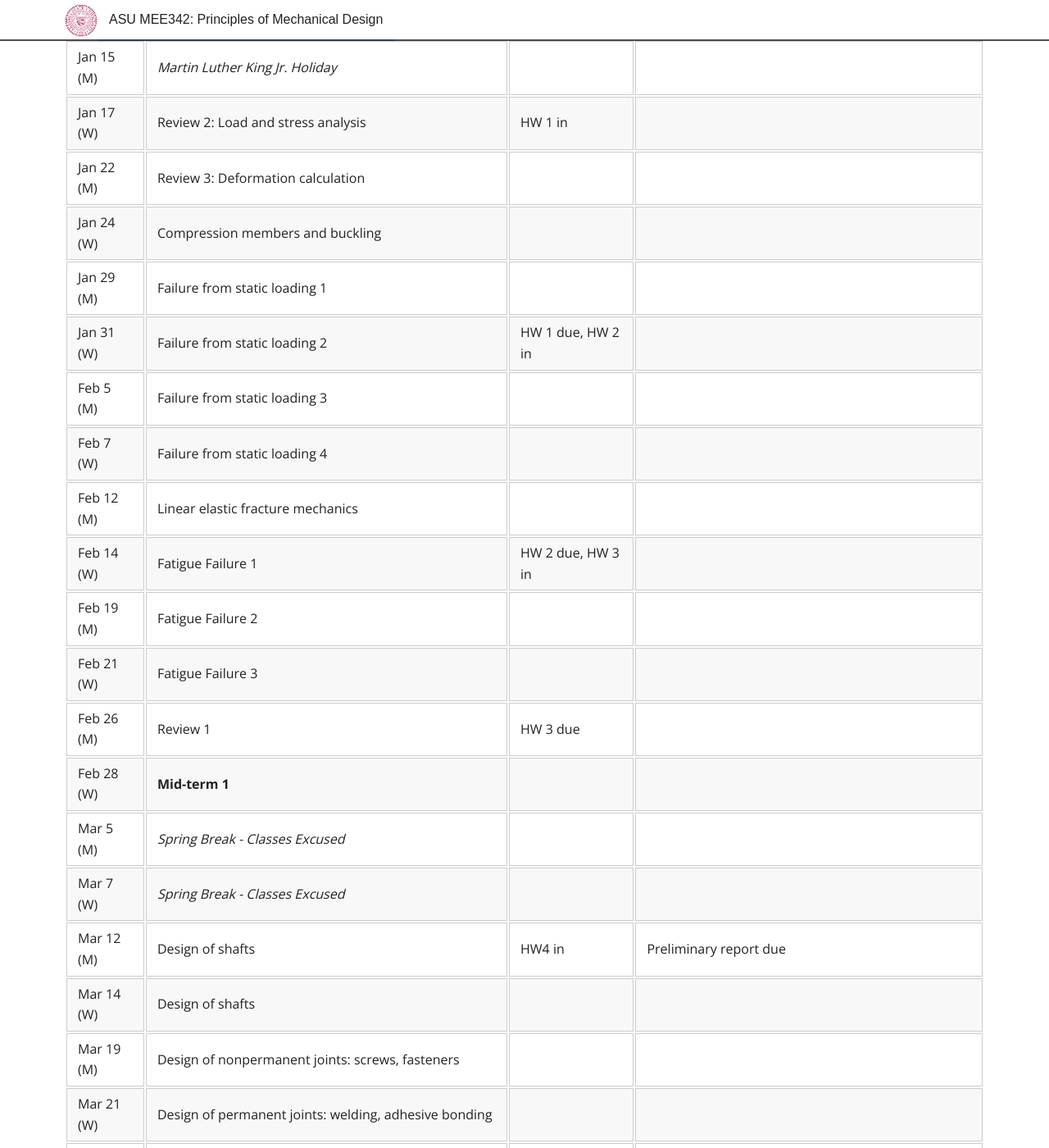
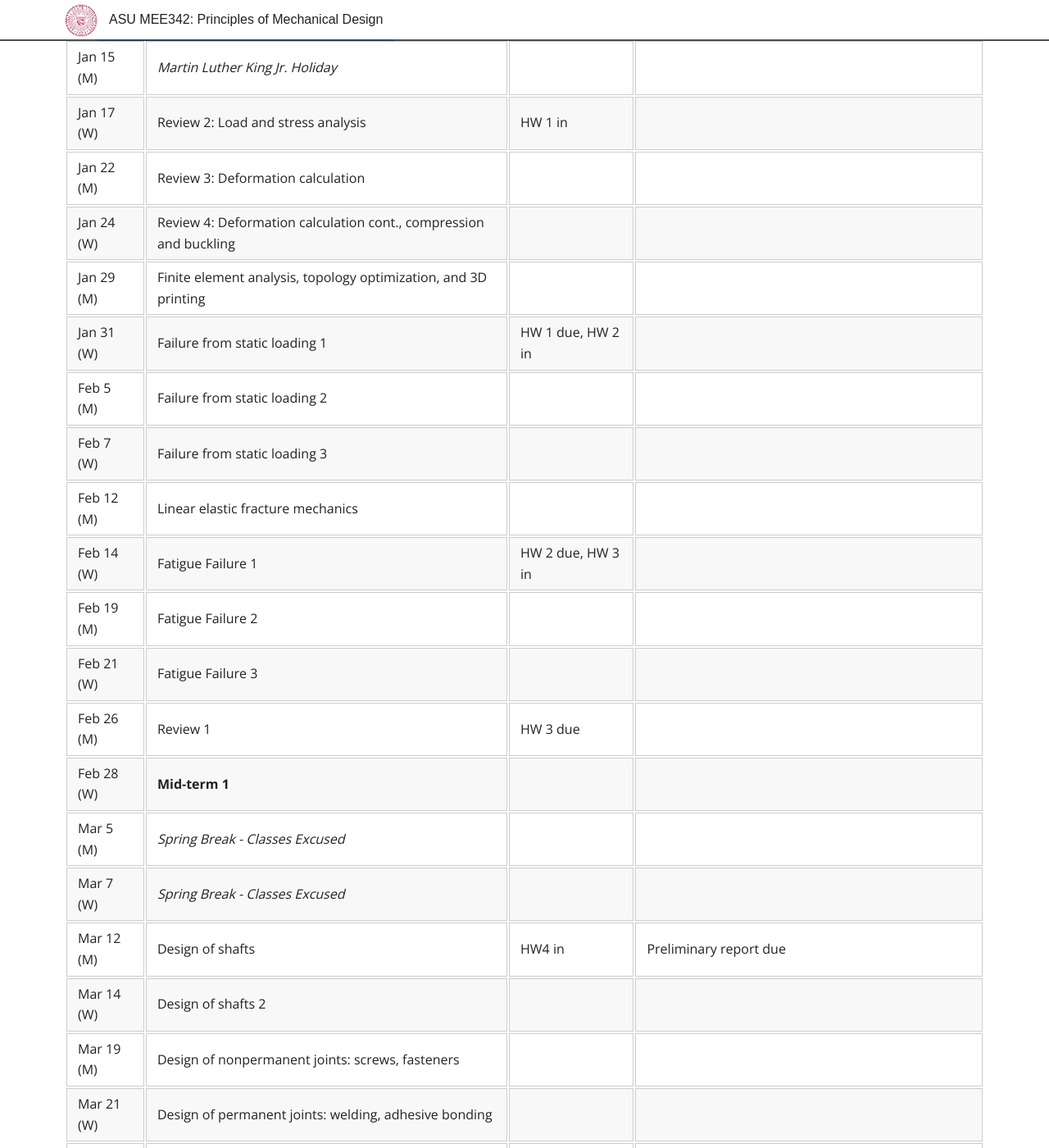
Before and after one commit to DesignInformaticsLab/DesignInformaticsLab.github.io, a Jekyll site: the page built from _posts/teaching/mechdesign/2018-01-02-syllabus.md, in a window 1280 px wide and 1400 px high, scrolled down 1362 px. Shown: the whole window at 82% size. Built offline with Jekyll 4.4.1, drawn with Linux system fonts in a browser that asks for light colours; some web fonts are replaced; some of the changed text lies outside the part shown.

Commit message:
updated hw

```diff
--- a/_posts/teaching/mechdesign/2018-01-02-syllabus.md
+++ b/_posts/teaching/mechdesign/2018-01-02-syllabus.md
@@ -65,11 +65,11 @@
 | Jan 15 (M)	            | *Martin Luther King Jr. Holiday*       |                    |                                   |
 | Jan 17 (W)	            | Review 2: Load and stress analysis                                    | HW 1 in                          |     	                            |
 | Jan 22 (M)	            | Review 3: Deformation calculation                                     |            	            |      	                            |
-| Jan 24 (W)	            | Compression members and buckling                                      |            	            |      	                            |
-| Jan 29 (M)                | Failure from static loading 1                                |                         |                                   |
-| Jan 31 (W)	            | Failure from static loading 2                                | HW 1 due, HW 2 in           	            |      	                            |
-| Feb 5 (M)	                | Failure from static loading 3                                |       	                |                                   |
-| Feb 7  (W)	            | Failure from static loading 4                                |                         |      	                            |
+| Jan 24 (W)	            | Review 4: Deformation calculation cont., compression and buckling     |            	            |      	                            |
+| Jan 29 (M)                | Finite element analysis, topology optimization, and 3D printing       |                         |                                   |
+| Jan 31 (W)	            | Failure from static loading 1                                | HW 1 due, HW 2 in           	            |      	                            |
+| Feb 5 (M)	                | Failure from static loading 2                                |       	                |                                   |
+| Feb 7  (W)	            | Failure from static loading 3                                |                         |      	                            |
 | Feb 12 (M)	            | Linear elastic fracture mechanics                           |            	        |      	            |
 | Feb 14 (W)	            | Fatigue Failure 1                                | HW 2 due, HW 3 in           	            |      	                            |
 | Feb 19 (M)	            | Fatigue Failure 2                        	            |      	                    |                           	    |
@@ -79,17 +79,17 @@
 | Mar 5 (M)	                | *Spring Break - Classes Excused*	 | 	            |                           	    |
 | Mar 7 (W)	                | *Spring Break - Classes Excused* |            	            |                                   |
 | Mar 12 (M)	            | Design of shafts         | HW4 in                          | Preliminary report due                         	    |
-| Mar 14 (W)	            | Design of shafts |            	            |                            	    |
+| Mar 14 (W)	            | Design of shafts 2 |            	            |                            	    |
 | Mar 19 (M)	            | Design of nonpermanent joints: screws, fasteners |            	            |     	                            |
 | Mar 21 (W)	            | Design of permanent joints: welding, adhesive bonding |               	            |                           	    |
 | Mar 26 (M)                | Gears | HW 4 due, HW 5 in                         |                                  |
-| Mar 28 (W)	            | Gears |              	            |                           	    |
+| Mar 28 (W)	            | Gears 2|              	            |                           	    |
 | Apr 2 (M)	                | Rolling-contact bearings                                                        |            	            |                           	    |
-| Apr 4 (W)	                | Rolling-contact bearings                                 |                           | Progress report due           	                    |
+| Apr 4 (W)	                | Rolling-contact bearings 2                                |                           | Progress report due           	                    |
 | Apr 9 (M)	                | Spur and helical gears|                           |                                   |
 | Apr 11 (W)	            | Springs |            	            | HW 5 due                           	    |
 | Apr 16 (M)	            | Impact loadings |            	            |                            	    |
-| Apr 18 (W)	            | Impact loadings |            	             |                            	    |
+| Apr 18 (W)	            | Impact loadings 2|            	             |                            	    |
 | Apr 23 (M)	            | Review 2 |            	            |                            	    |
 | Apr 25 (W)	            | **Mid-term 2**                                |            	            |                            	    |
 | Apr 27 (F)	            | **Final report due**                                |            	            |                            	    |
```
